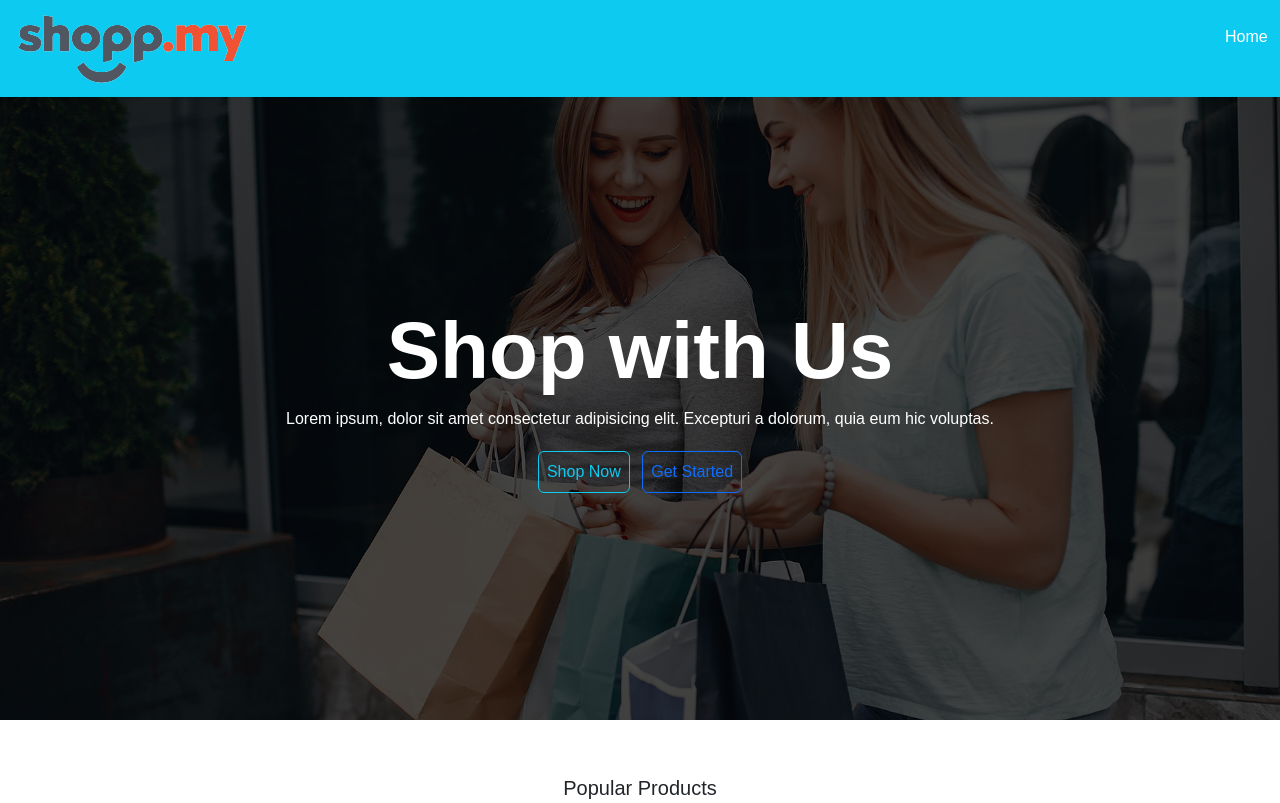
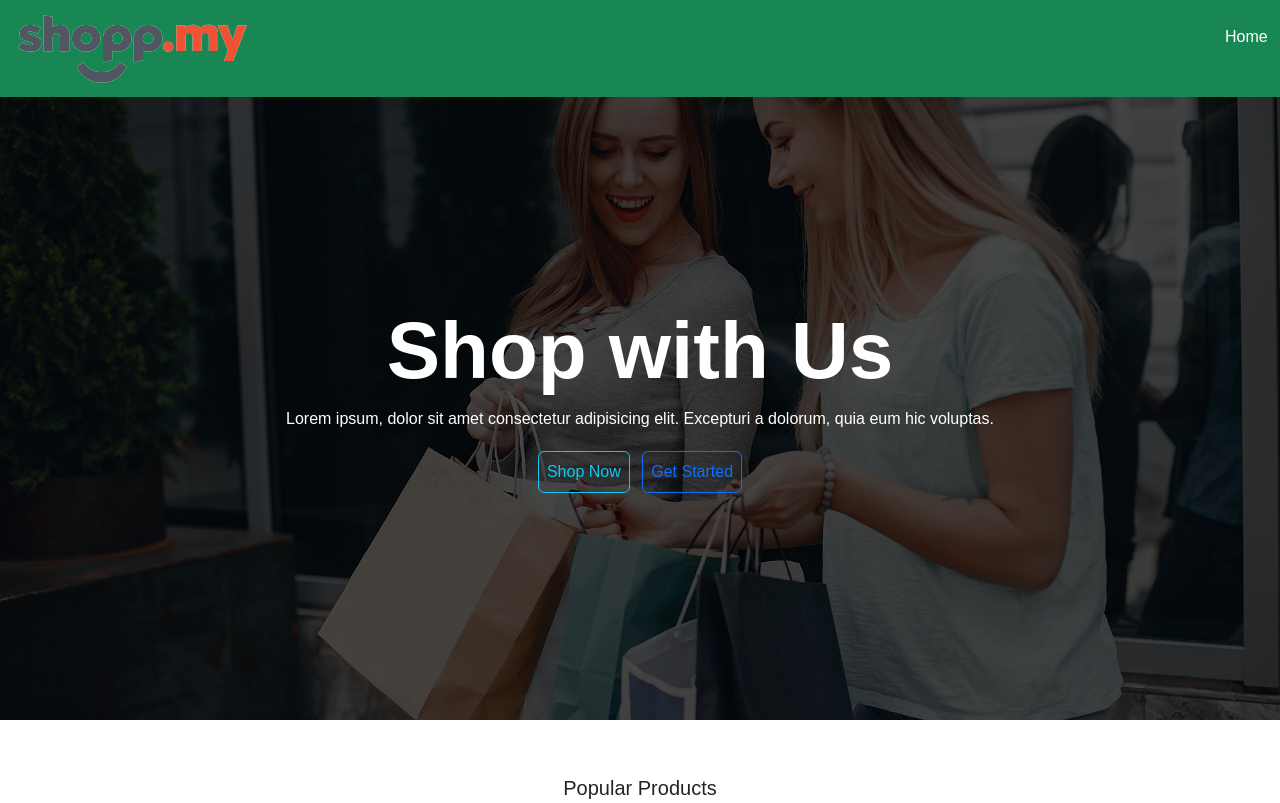
Before and after one commit to jillur984/project-repo, a plain HTML site: page index.html in a window 1280 px wide. Shown: the top 803 px of the page. Drawn offline with Linux system fonts and the light colour scheme.

Commit message:
bacground color add

```diff
--- a/index.html
+++ b/index.html
@@ -14,7 +14,7 @@
 <body>
 
     <!-- ...Menu Bar Start.... -->
-    <nav class="navbar navbar-expand-md bg-info fixed-top" >
+    <nav class="navbar navbar-expand-md bg-success fixed-top" >
         <div class="container-fluid">
           <a class="navbar-brand" href="#">
        <img class="jillur" src="images/logo.png">
```
